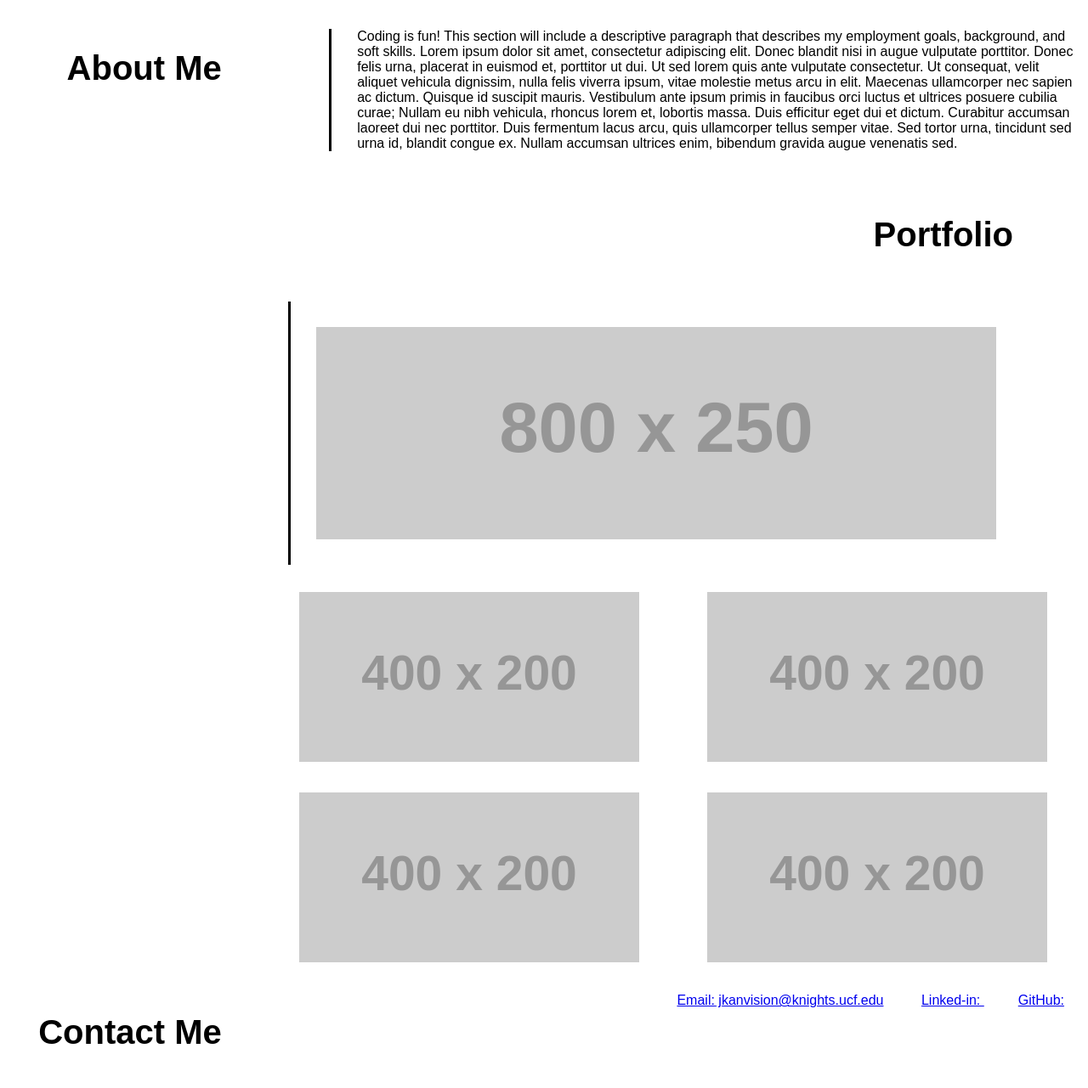
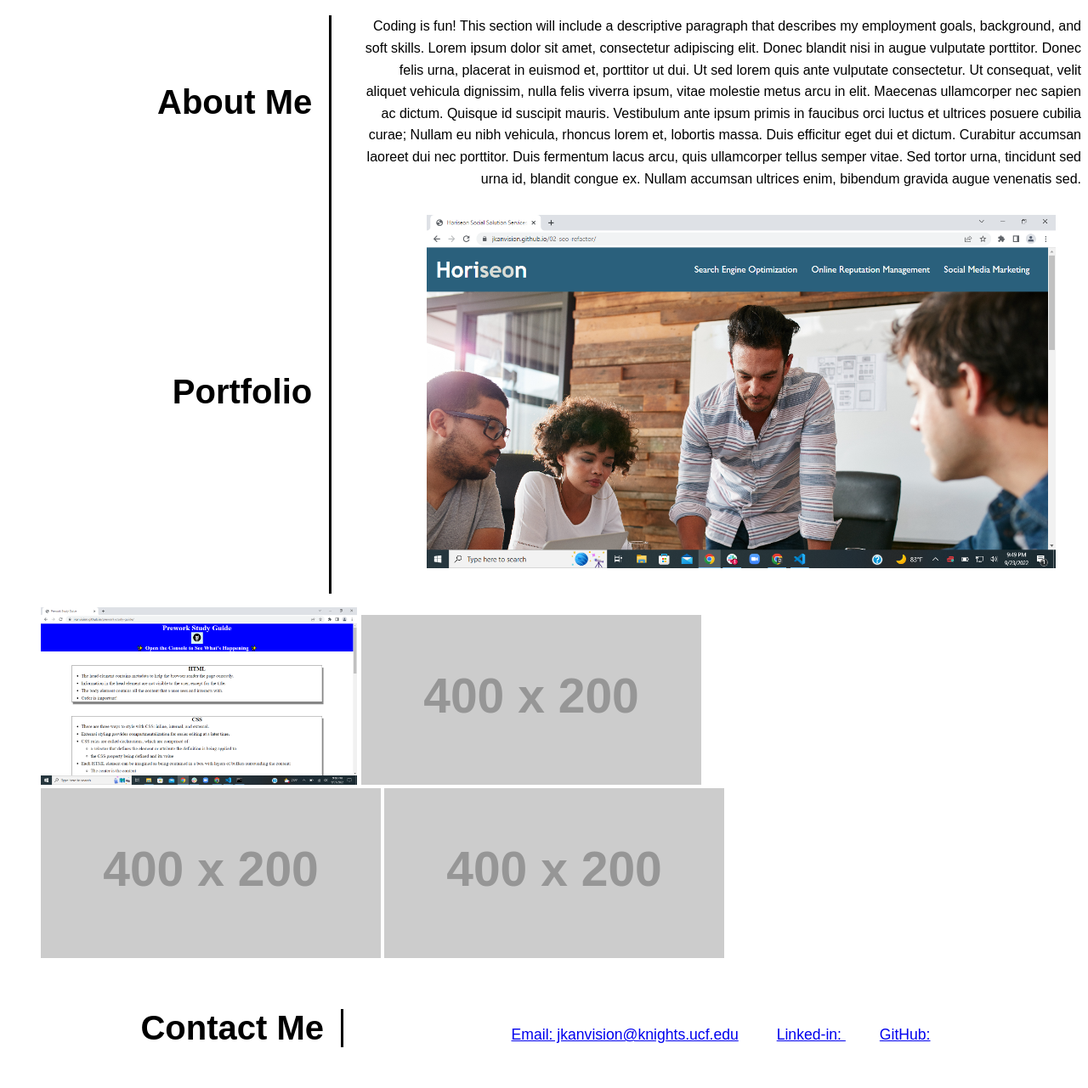
Before and after one commit to jkanvision/02-challenge, a plain HTML site: page index.html in a window 1280 px wide. Shown: the part 471-1752 px from the top of the page at 85% size. Drawn offline with Linux system fonts and the light colour scheme; placeholder pictures from the web are drawn by us.

Commit message:
adds links to main sections, adds images, and edits line height

```diff
--- a/assets/css/style.css
+++ b/assets/css/style.css
@@ -26,7 +26,6 @@ h1 {
 .nav-links {
     padding-left: 15px;
     padding-right: 15px;
-    flex-wrap: wrap;
 }
 
 li {
@@ -70,74 +69,105 @@ li {
 
 }
 
-/* h2 */
+/* subtitle heading */
 h2 {
     font-size: 200%;
     margin-right: 40px;
     margin-bottom: 10px;
     color: whitesmoke;
 }
-/* main, h3 */
+main {
+    display: flex;
+    flex-wrap: wrap;
+    justify-content: safe;
+    justify-content: space-between;
+    row-gap: 5%;
+}
+
+#aboutme {
+    display: flex;
+    flex-wrap: wrap;
+    justify-content: flex-end;
+    align-items: center;
+}
 
 h3 {
-    /*display: flex;
-    flex-direction: column;*/
+    margin-right: 20px;
     font-size: 250%;
-
-    width: 20%;
-    text-align: right;
-
 }
 
-/* .about-me */
-.about-me {
-    display: flex;
-    padding-bottom: 20px;
-    justify-content: space-between;
-    flex-wrap: wrap;
-}
 p {
-    max-width: 70%;
     padding-left: 30px;
+    width: 70%;
+    margin: 0;
     border-left: solid black;
+    text-align: end;
+    line-height: 1.6;
 }
 
-/* .portfolio, figures */
+/*  portfolio, figures */
 .portfolio {
     display: flex;
+    flex-wrap: wrap;
     justify-content: flex-end;
     align-items: center;
-    flex-wrap: wrap;
-}
 
-.portfolio h3 {
-    margin-right: 80px;
-}
-
-.figures {
-    display: flex;
-    justify-content: flex-end;
-    flex-wrap: wrap;
 }
 
 #main-project {
     justify-content: flex-end;
+    max-width: 70%;
     padding: 30px;
-    margin-right: 70px;
+    margin: 0;
     border-left: solid black;
+
+}
+/* .portfolio h3 {
+    margin-right: 80px;
+} */
+
+#prewok {
+    max-width: 100%;
+  height: auto;
 }
 
+.figures {
+    /* display: flex;
+    flex-wrap: wrap; */
+    justify-content: flex-end;
+    align-items: center;
+    max-inline-size: 80%;
+}
+
+footer {
+    display: flex;
+    align-items: baseline;
+    justify-content: space-evenly;
+    flex-wrap: wrap;
+}
+
+#contact h3 {
+    padding-right: 20px;
+    border-right: solid black;
+}
+
+footer ul {
+    font-size: 110%;
+    padding: 0;
+    margin: 0;
+
+}
 /* .contact */
-.contact {
+/* .contact {
     display: flex;
     justify-content: space-between;
     flex-wrap: wrap;
-}
+} */
 /* .contact-links, li */
 
-@media screen and (max-width: 460px) {
-    /* changes layout of nav-links for smaller screens */
-.nav-links li {
-    display: block;
+/* changes layout of nav-links for smaller screens */
+@media screen and (max-width: 552px) {
+    li {
+        display: block;
     }
 }
--- a/index.html
+++ b/index.html
@@ -30,7 +30,7 @@
 
   <main>
     <!-- about me section -->
-    <section class="about-me">
+    <section id="aboutme">
       <h3>About Me</h3>
       <p> Coding is fun! This section will include a descriptive paragraph that describes my employment goals, background, and soft skills.
         Lorem ipsum dolor sit amet, consectetur adipiscing elit. Donec blandit nisi in augue vulputate porttitor. Donec felis urna, placerat in euismod et, porttitor ut dui. Ut sed lorem quis ante vulputate consectetur. Ut consequat, velit aliquet vehicula dignissim, nulla felis viverra ipsum, vitae molestie metus arcu in elit. Maecenas ullamcorper nec sapien ac dictum. Quisque id suscipit mauris. Vestibulum ante ipsum primis in faucibus orci luctus et ultrices posuere cubilia curae; Nullam eu nibh vehicula, rhoncus lorem et, lobortis massa. Duis efficitur eget dui et dictum. Curabitur accumsan laoreet dui nec porttitor. Duis fermentum lacus arcu, quis ullamcorper tellus semper vitae. Sed tortor urna, tincidunt sed urna id, blandit congue ex. Nullam accumsan ultrices enim, bibendum gravida augue venenatis sed.
@@ -38,42 +38,39 @@
     </section>
 
     <!-- portfolio section -->
-    <section class="portfolio">
+    <section class="portfolio" id="portfolio">
       <h3>Portfolio</h3>
+      <!-- add link to deployed site -->
       <figure  class="portfolio" id="main-project">
-        <img src="https://via.placeholder.com/800x250.png?text=Link+to+Horiseon+Refactor" alt="Link to Horiseon Refactor">
-        <!-- add link to deployed site -->
+          <img src="./assets/images/horiseon-screenshot-3 (3).png" alt="Project One, Horiseon Webpage" width="90%">
       </figure>
     </section>
     <section class="figures">
       <figure>
-        <img src="https://via.placeholder.com/400x200.png?text=Link+to+Prework+Study+Guide" alt="Link to Prework Study Guide">
+        <img src="./assets/images/prework-study-guide.png" alt="Project Two, Prework Study Guide"  id="prework" style="width: 40%;">
         <!-- add link to deployed site -->
-      </figure>
-      <figure>
+
         <img src="https://via.placeholder.com/400x200.png?text=Coming+Soon:+Project+Number+Three" alt="Coming Soon Project number three">
-      </figure>
-      <figure>
+
         <img src="https://via.placeholder.com/400x200.png?text=Coming+Soon:+Project+Number+Four" alt="Coming Soon Project number four">
-      </figure>
-      <figure>
+
         <img src="https://via.placeholder.com/400x200.png?text=Coming+Soon:+Project+Number+Five" alt="Coming Soon Project number five">
       </figure>
     </section>
 
-
+  </main>
     <!-- contact section -->
-    <section class="contact">
+    <footer id="contact">
       <h3>Contact Me</h3>
       <!-- add links for email, linked-in, github,  -->
       <ul class="contact-links">
-        <li><a href="#">Email: jkanvision@knights.ucf.edu</a></li>
-        <li><a href="#">Linked-in: </a></li>
-        <li><a href="#">GitHub: </a></li>
+        <li><a href="mailto: jkanvision@knights.ucf.edu">Email: jkanvision@knights.ucf.edu</a></li>
+        <li><a href="https://linkedin.com/in/joaokane">Linked-in: </a></li>
+        <li><a href="https://github.com/jkanvision">GitHub: </a></li>
       </ul>
-    </section>
+    </footer>
 
-  </main>
+
 </body>
 
 </html>
```
Also changed, not shown: assets/images/horiseon-screenshot-3 (3).png (added), assets/images/prework-study-guide.png (added).
